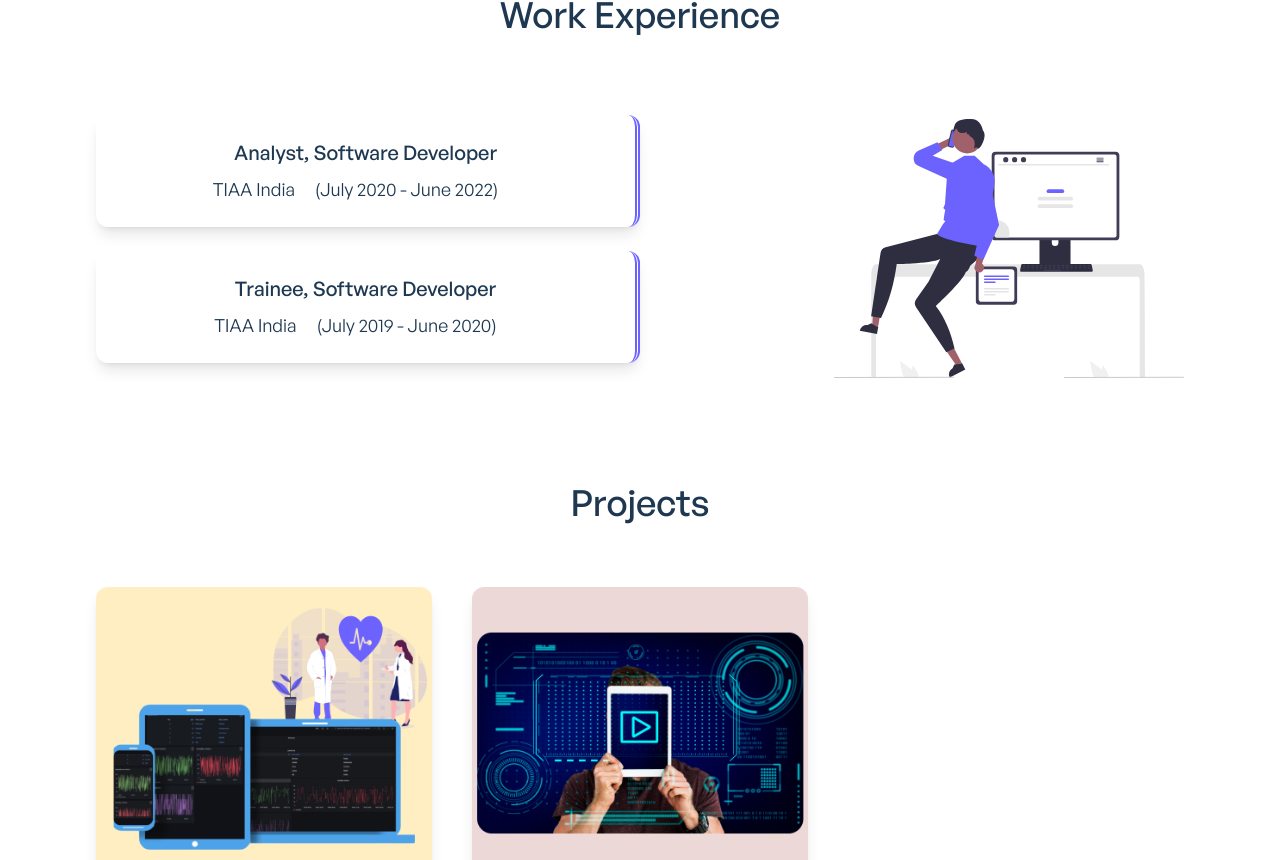
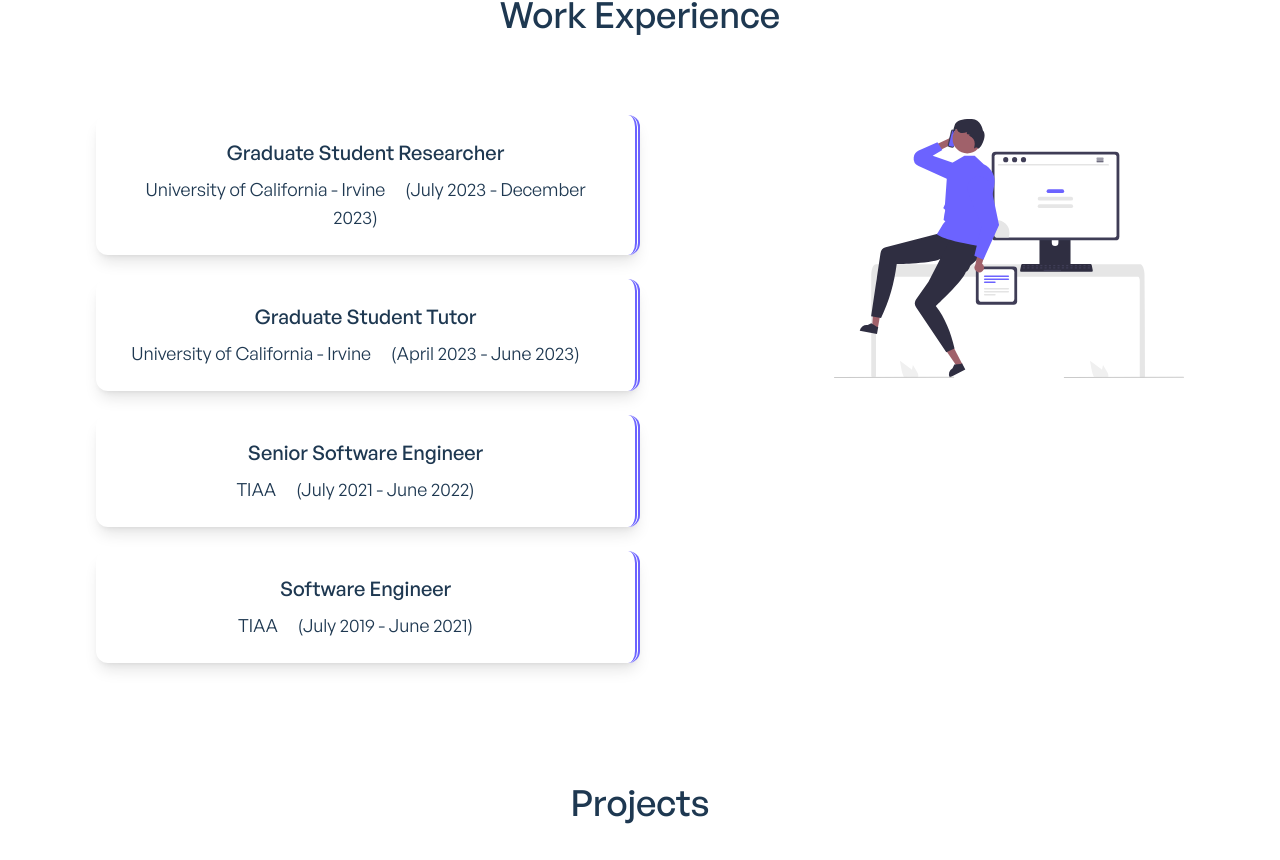
Before and after one commit to enigmavadali/main-portfolio, a React (Create React App) app: page / in a window 1280 px wide. Shown: the part 2530-3390 px from the top of the page. Built offline with nearby package versions, Linux system fonts and the light colour scheme.

Commit message:
Change data post grad

```diff
--- a/src/data/aboutMeData.js
+++ b/src/data/aboutMeData.js
@@ -3,7 +3,7 @@ export const aboutMeHeading = "Well, where do we start...";
 export const aboutMeData = [
 	{
 		id: 1,
-		bio: 'I\'m a graduate student pursuing my Masters in Computer Science at University of California, Irvine. A passionate software developer keen on learning & working on Distributed Systems and Microservices.',
+		bio: 'I\'m a professional software engineer with a Masters degree in Computer Science from the University of California, Irvine. My forte lies in working on Distributed Systems and Microservices at scale.',
 	},
 	{
 		id: 2,
--- a/src/data/educationData.js
+++ b/src/data/educationData.js
@@ -3,7 +3,7 @@ export const educationHeading = 'Education';
 export const educationData = [
     {
         institute: "University of California - Irvine",
-        program: "Masters of Computer Science",
+        program: "Master of Computer Science",
         dates: "(September 2022 - December 2023)"
     },
     {
--- a/src/data/experienceData.js
+++ b/src/data/experienceData.js
@@ -2,13 +2,23 @@ export const experienceHeading = 'Work Experience';
 
 export const experienceData = [
     {
-        company: "TIAA India",
-        position: "Analyst, Software Developer",
-        duration: "(July 2020 - June 2022)"
+        company: "University of California - Irvine",
+        position: "Graduate Student Researcher",
+        duration: "(July 2023 - December 2023)"
     },
     {
-        company: "TIAA India",
-        position: "Trainee, Software Developer",
-        duration: "(July 2019 - June 2020)"
+        company: "University of California - Irvine",
+        position: "Graduate Student Tutor",
+        duration: "(April 2023 - June 2023)"
+    },
+    {
+        company: "TIAA",
+        position: "Senior Software Engineer",
+        duration: "(July 2021 - June 2022)"
+    },
+    {
+        company: "TIAA",
+        position: "Software Engineer",
+        duration: "(July 2019 - June 2021)"
     }
 ];
```
